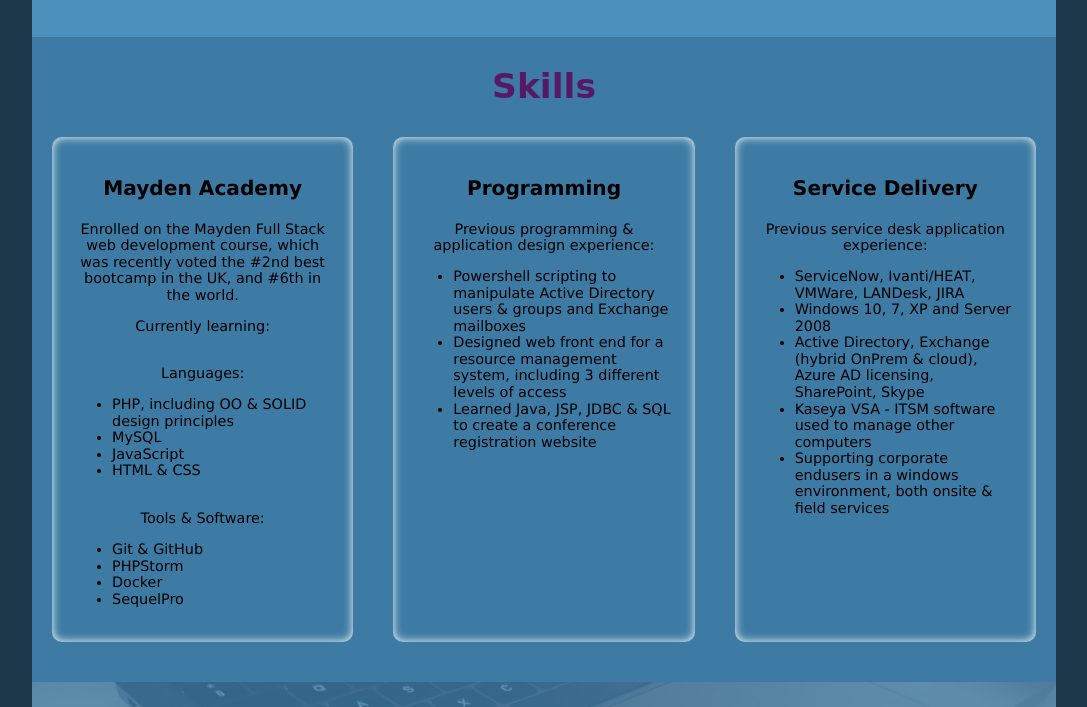
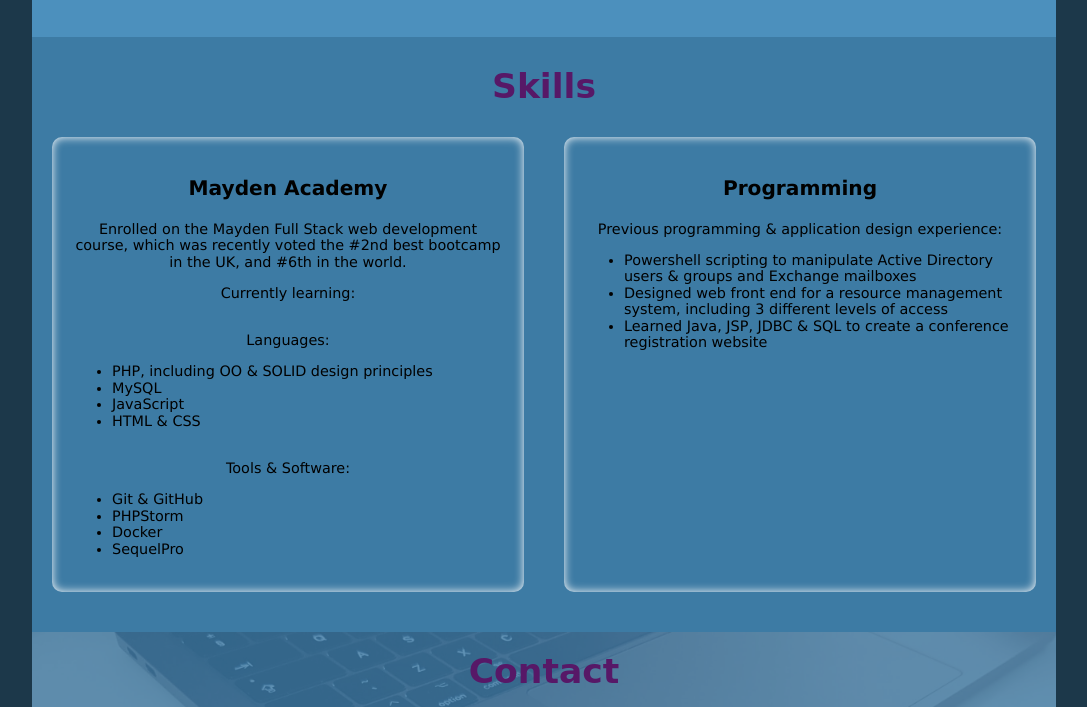
Before and after one commit to davin2020/mobile, a plain HTML site: page index.html in a window 1280 px wide. Shown: the part 2040-2747 px from the top of the page, without its empty margins (96-1183 px from the left). Drawn offline with Linux system fonts and the light colour scheme; a web font is replaced by a local one.

Commit message:
removed Service Delivery experience article in Skills section

```diff
--- a/index.html
+++ b/index.html
@@ -143,17 +143,6 @@
 								<li>Learned Java, JSP, JDBC & SQL to create a conference registration website</li>
 							</ul>
 					</article>
-					<article class=" section__box-emphasis">
-						<h3>Service Delivery</h3>
-						<p>Previous service desk application experience:</p>
-							<ul class="text-align-bullet">
-								<li>ServiceNow, Ivanti/HEAT, VMWare, LANDesk, JIRA</li>
-								<li>Windows 10, 7, XP and Server 2008</li>
-								<li>Active Directory, Exchange (hybrid OnPrem & cloud), Azure AD licensing, SharePoint, Skype</li>
-								<li>Kaseya VSA - ITSM software used to manage other computers</li>
-								<li>Supporting corporate endusers in a windows environment, both onsite & field services</li>
-							</ul>
-					</article>
 				</div>
 			</section>
 
```
